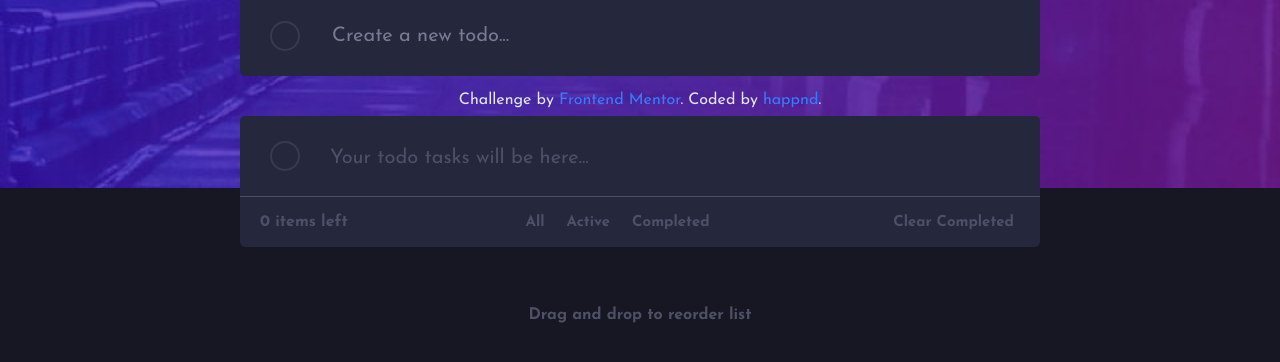
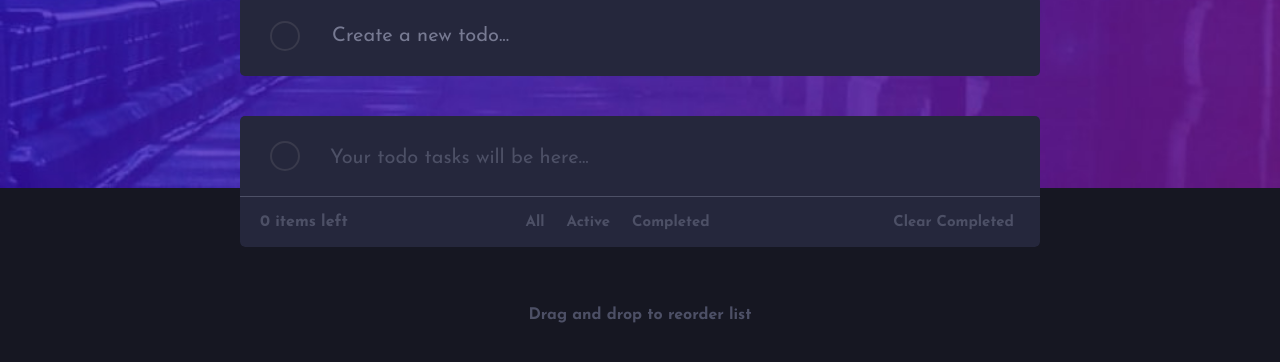
Before and after one commit to happnd/todo-app, a plain HTML site: page index.html in a window 1280 px wide. Shown: the part 162-524 px from the top of the page. Drawn offline with Linux system fonts and the light colour scheme.

Commit message:
Update index.html

```diff
--- a/index.html
+++ b/index.html
@@ -49,7 +49,5 @@
       </div>
       <div class="drag">Drag and drop to reorder list</div>
     </main>
-
-    <footer>Challenge by <a href="https://www.frontendmentor.io?ref=challenge" target="_blank">Frontend Mentor</a>. Coded by <a href="#">happnd</a>.</footer>
   </body>
 </html>
```
